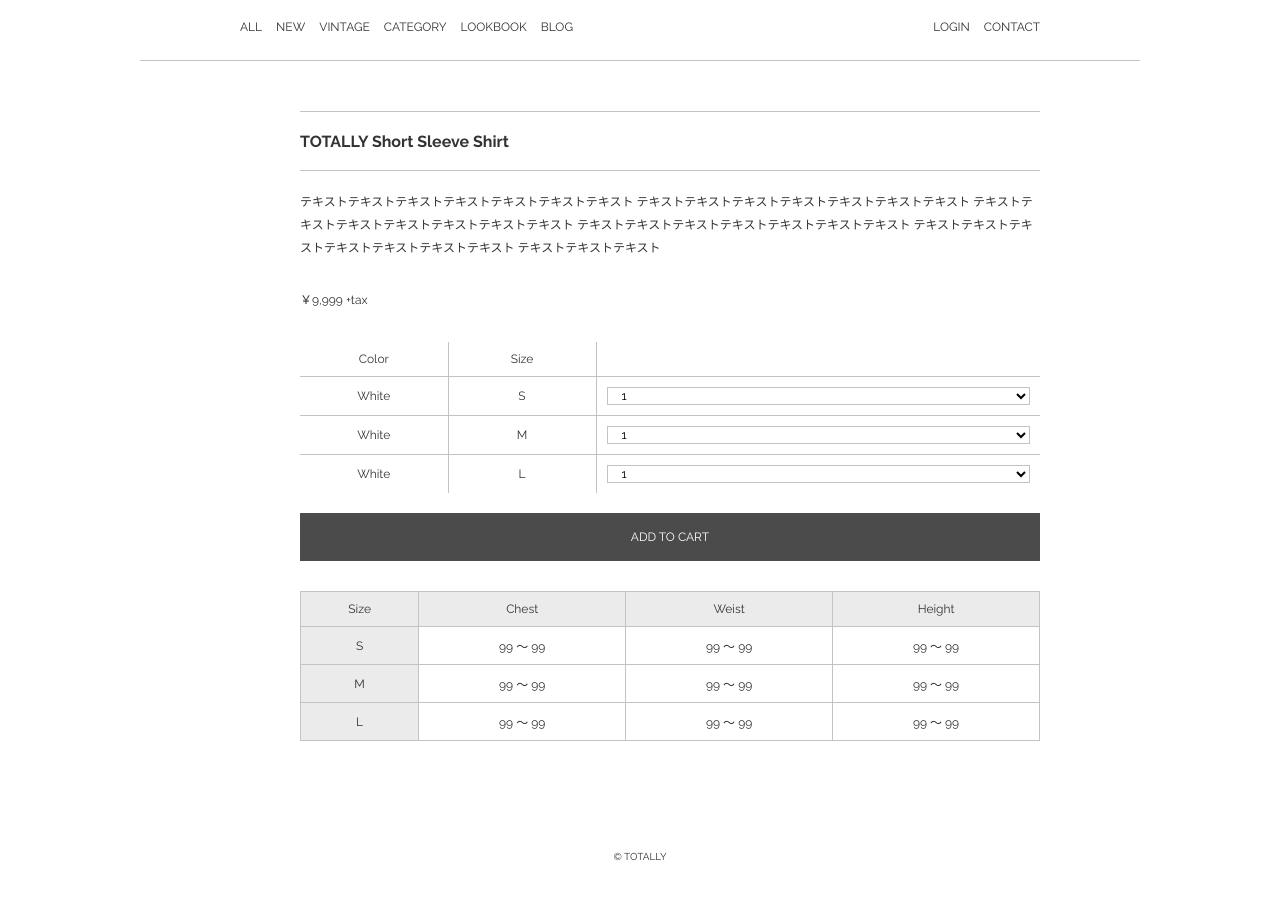
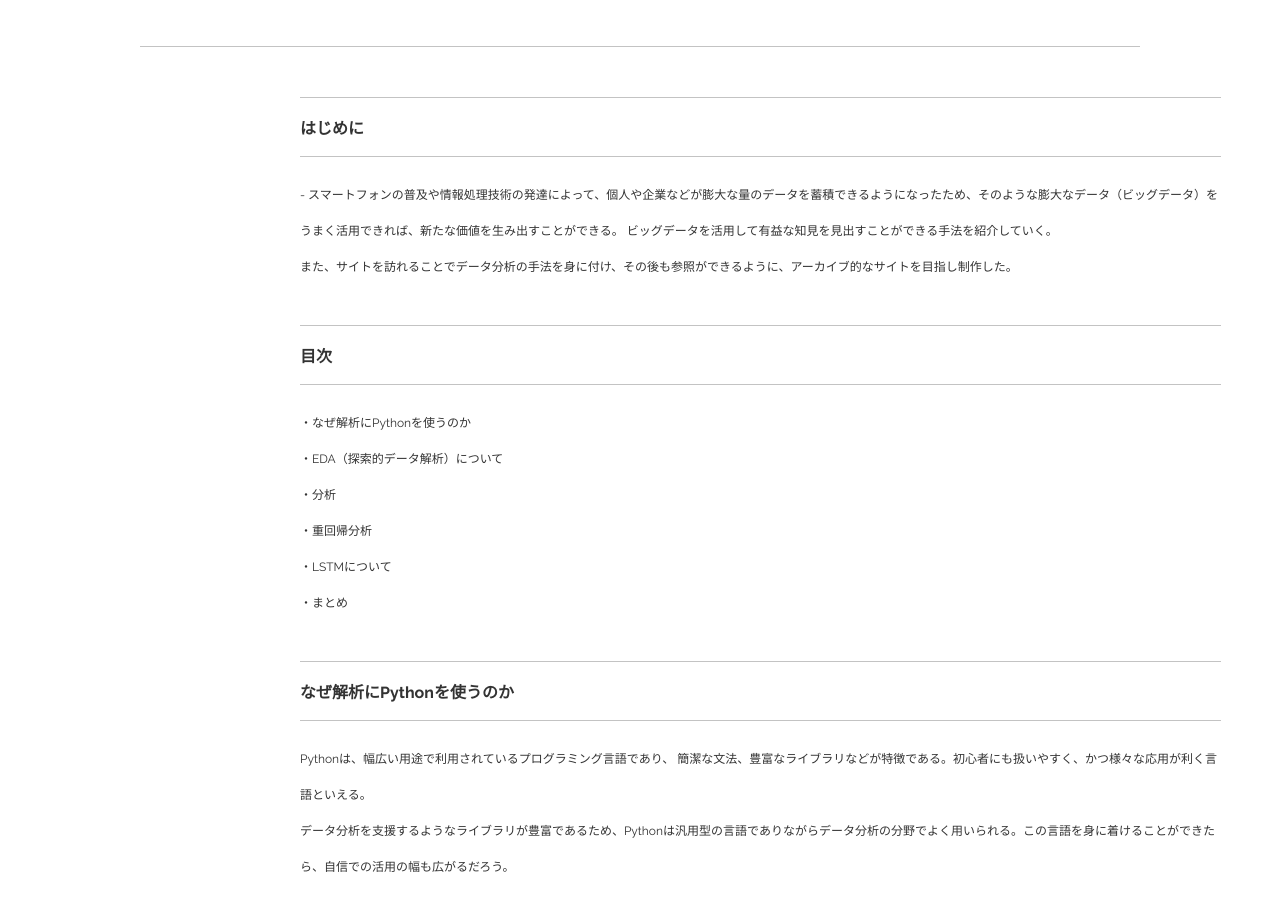
Before and after one commit to syumekino/neconomics, a plain HTML site: page index.html in a window 1280 px wide. Shown: the part 78-1000 px from the top of the page. Before the commit the page ends 950 px from the top, so only its background shows below. Drawn offline with nearby package versions, Linux system fonts and the light colour scheme; some packages are replaced by stand-ins of ours.

Commit message:
git comitt

```diff
--- a/index.html
+++ b/index.html
@@ -1,11 +1,14 @@
 <!DOCTYPE html>
+<link href="https://cdnjs.cloudflare.com/ajax/libs/prism/1.24.0/themes/prism.min.css" rel="stylesheet" />
+<script src="https://cdnjs.cloudflare.com/ajax/libs/prism/1.24.0/components/prism-core.min.js"></script>
+<script src="https://cdnjs.cloudflare.com/ajax/libs/prism/1.24.0/plugins/autoloader/prism-autoloader.min.js"></script>
 <html lang="ja">
   <head>
     <meta charset="utf-8">
-    <title>TOTALLY</title>
-    <meta name="description" content="テキストテキストテキストテキストテキストテキストテキストテキスト">
+    <title>Neconomics</title>
+    <meta name="description" content="">
     <meta name="viewport" content="width=device-width, initial-scale=1">
-    <link rel="shortcut icon" href="img/favicon.ico">
+    <!link rel="shortcut icon" href="img/favicon.ico">
     <link rel="stylesheet" href="https://unpkg.com/ress/dist/ress.min.css">
     <link rel="stylesheet" href="style.css">
     <link rel="preconnect" href="https://fonts.gstatic.com">
@@ -15,23 +18,10 @@
   <body>
     <header id="header">
       <div class="site-title">
-        <a href="index.html"><img src="img/logo.svg" alt="TOTALLY"></a>
+        <a href="index.html"><img src="img/logo.svg" alt="Neconomics"></a>
       </div>
 
-      <nav class="wrapper">
-        <ul class="menu">
-          <li><a href="#">ALL</a></li>
-          <li><a href="#">NEW</a></li>
-          <li><a href="#">VINTAGE</a></li>
-          <li><a href="#">CATEGORY</a></li>
-          <li><a href="#">LOOKBOOK</a></li>
-          <li><a href="#">BLOG</a></li>
-        </ul>
-        <ul class="login">
-          <li><a href="#">LOGIN</a></li>
-          <li><a href="#">CONTACT</a></li>
-        </ul>
-      </nav>
+
     </header>
 
     <main>
@@ -41,101 +31,92 @@
         </div>
 
         <div class="item-info">
-          <h1 class="item-title">TOTALLY Short Sleeve Shirt</h1>
+          <h1 class="item-title">はじめに</h1>
           <p>
-            テキストテキストテキストテキストテキストテキストテキスト
-            テキストテキストテキストテキストテキストテキストテキスト
-            テキストテキストテキストテキストテキストテキストテキスト
-            テキストテキストテキストテキストテキストテキストテキスト
-            テキストテキストテキストテキストテキストテキストテキスト
-            テキストテキストテキスト
+            - スマートフォンの普及や情報処理技術の発達によって、個人や企業などが膨大な量のデータを蓄積できるようになったため、そのような膨大なデータ（ビッグデータ）をうまく活用できれば、新たな価値を生み出すことができる。
+ビッグデータを活用して有益な知見を見出すことができる手法を紹介していく。<br>
+また、サイトを訪れることでデータ分析の手法を身に付け、その後も参照ができるように、アーカイブ的なサイトを目指し制作した。</p>
+          <h1 class="item-title">目次</h1>
+          <p>
+            <a href="#title1">・なぜ解析にPythonを使うのか</a><br>
+            <a href="#title2">・EDA（探索的データ解析）について</a><br>
+            <a href="#title3">・分析</a><br>
+            <a href="#title4">・重回帰分析</a><br>
+            <a href="#title5">・LSTMについて</a><br>
+            <a href="#title6">・まとめ</a><br>
+
           </p>
+          <h1 class="item-title">
+            <a name="title1">なぜ解析にPythonを使うのか</a>
+          </h1>
+          <p>Pythonは、幅広い用途で利用されているプログラミング言語であり、
+          簡潔な文法、豊富なライブラリなどが特徴である。初心者にも扱いやすく、かつ様々な応用が利く言語といえる。<br>
+          データ分析を支援するようなライブラリが豊富であるため、Pythonは汎用型の言語でありながらデータ分析の分野でよく用いられる。この言語を身に着けることができたら、自信での活用の幅も広がるだろう。</p>
+          <h1 class="item-title">
+            <a name="title2">EDA（探索的データ解析）について</a>
+          </h1>
+          <p>EDAとは、Explanatory Data Analysisの略で、日本語では「探索的データ分析」と訳される。<br>
+          データの特徴を把握し、構造を理解することを目的に行うもので、パターンの発見、異常の特定、仮説のテスト、前提条件の確認などが行われる。
+          利用するデータの中身を理解したり、分析の方針を決める上でとても重要な作業なので、データ分析においては欠かせないものとなっている。
+          具体的には、データの確認（データ数・カラム・欠損値の確認など）、基本統計量の確認、相関関係の確認、データの可視化を行うものである。</p>
+          <h1 class="item-title">
+            <a name="title3">分析</a>
+          </h1>
+          <p>レギュラーガソリン価格について、関連すると考えられる、原油価格、月中平均為替相場、C重油価格、輸入物価指数を用いて分析していく<br>
+            ここで、openpyxl、およびpandasというライブラリをもちいて、csvデータをインポートし、データフレームにした。<br>
+            corrメソッドを用いて、それぞれのデータ同士の相関係数を表示した。相関係数は二つのデータ間の相関関係の強さを表す指標で、-1から+1までの値をとる。値が+1に近いほど両者の間に「正の相関がある」と言え、-1に近いほど「負の相関がある」と言える。
 
-          <p>￥9,999 +tax</p>
+この分析の結果、「輸入物価指数（原油）」と「c重油価格」の間にはとても強い正の相関がある一方で「月中平均為替相場」と「レギュラーガソリン価格」との間にはあまり強い相関関係がないといえることが分かった。
+<br> 次にdescribeメソッドをもちいて、各種基本統計量を表の形で表示させた。ここでは、上から「要素の個数」、「算術平均」、「標準偏差」、「最小値」、「第一四分位数」、「中央値」、「第三四分位数」、「最大値」が表示される。
 
-          <table class="order-table">
-            <thead>
-              <tr>
-                <th class="color">Color</th>
-                <th class="size">Size</th>
-                <th class="quantity"></th>
-              </tr>
-            </thead>
-            <tbody>
-              <tr>
-                <td>White</td>
-                <td>S</td>
-                <td>
-                  <select name="quantity_s">
-                    <option value="1">1</option>
-                    <option value="2">2</option>
-                    <option value="3">3</option>
-                  </select>
-                </td>
-              </tr>
-              <tr>
-                <td>White</td>
-                <td>M</td>
-                <td>
-                  <select name="quantity_m">
-                    <option value="1">1</option>
-                    <option value="2">2</option>
-                    <option value="3">3</option>
-                  </select>
-                </td>
-              </tr>
-              <tr>
-                <td>White</td>
-                <td>L</td>
-                <td>
-                  <select name="quantity_l">
-                    <option value="1">1</option>
-                    <option value="2">2</option>
-                    <option value="3">3</option>
-                  </select>
-                </td>
-              </tr>
-            </tbody>
-          </table>
+基本統計量を確認することは、データの特徴を把握する上でとても重要である。例えば「輸入物価指数（b重油・c重油）」のデータについて、平均値と最大値を見てみるとおよそ４倍程度の差があることが分かった。データ全体から見てあまりにもかけ離れた値をとるデータを含めることは、統計分析を行う上で好ましくない場合があるため、そのようなデータについては標準偏差などを用いてそれが「外れ値」であるかを判断し、場合によってはそのデータを除外する必要がある。 <br>
+これらの統計量を可視化し、ヒストグラムを表示させるライブラリを利用した結果、図のような散布図が得られた。相関関係についてはかなり如実に表れていることが可視化できた。
+    </p><br>
+    <h1 class="item-title">
+      <a name="title4">重回帰分析</a>
+    </h1>
+          <p>説明文</p>
+          <link href="https://cdnjs.cloudflare.com/ajax/libs/prism/1.24.0/themes/prism.min.css" rel="stylesheet" />
+<script src="https://cdnjs.cloudflare.com/ajax/libs/prism/1.24.0/components/prism-core.min.js"></script>
+<script src="https://cdnjs.cloudflare.com/ajax/libs/prism/1.24.0/plugins/autoloader/prism-autoloader.min.js"></script>
 
-          <a class="cart-btn" href="#">ADD TO CART</a>
+<!-- Line Number-->
+<script src="https://cdnjs.cloudflare.com/ajax/libs/prism/1.24.0/plugins/line-numbers/prism-line-numbers.min.js"></script>
+<link href="https://cdnjs.cloudflare.com/ajax/libs/prism/1.24.0/plugins/line-numbers/prism-line-numbers.min.css" rel="stylesheet" />
 
-          <table class="size-table">
-            <thead>
-              <tr>
-                <th class="size">Size</th>
-                <th class="chest">Chest</th>
-                <th class="weist">Weist</th>
-                <th class="height">Height</th>
-              </tr>
-            </thead>
-            <tbody>
-              <tr>
-                <th>S</th>
-                <td>99 ～ 99</td>
-                <td>99 ～ 99</td>
-                <td>99 ～ 99</td>
-              </tr>
-              <tr>
-                <th>M</th>
-                <td>99 ～ 99</td>
-                <td>99 ～ 99</td>
-                <td>99 ～ 99</td>
-              </tr>
-              <tr>
-                <th>L</th>
-                <td>99 ～ 99</td>
-                <td>99 ～ 99</td>
-                <td>99 ～ 99</td>
-              </tr>
-            </tbody>
-          </table>
-        </div>
+<!-- Line HighLight-->
+<script src="https://cdnjs.cloudflare.com/ajax/libs/prism/1.24.0/plugins/line-highlight/prism-line-highlight.min.js"></script>
+<link href="https://cdnjs.cloudflare.com/ajax/libs/prism/1.24.0/plugins/line-highlight/prism-line-highlight.min.css" rel="stylesheet" />
+
+<!-- Unescaped Markup-->
+<script src="https://cdnjs.cloudflare.com/ajax/libs/prism/1.24.0/plugins/unescaped-markup/prism-unescaped-markup.min.js"></script>
+<link href="https://cdnjs.cloudflare.com/ajax/libs/prism/1.24.0/plugins/unescaped-markup/prism-unescaped-markup.min.css" rel="stylesheet" />
+
+<script type="text/plain" class="language-html line-numbers" data-line="1,2">
+import statsmodels.api as sm
+exp_cols = ['原油価格($/bbl)', '月中平均為替相場（USD/JPY）','c重油価格(\/kL)', '輸入物価指数（b重油・c重油）', '輸入物価指数（原油）']
+target_col = ["レギュラーガソリン価格(\/L)"]    #説明変数・目的変数を設定
+X = petrol[exp_cols]
+X = sm.add_constant(X)
+Y = petrol[target_col]
+
+model = sm.OLS(Y, X)
+result = model.fit()
+
+result.summary()    #重回帰分析の結果を表示
+
+</script>
+<img src="" alt="得られたヒストグラム">
+<img src="" alt="得られたヒストグラム">
+          <h1 class="item-title"><a name="title5">LSTMについて</a></h1>
+          <p>説明文</p>
+          <h1 class="item-title"><a name="title6">まとめ</a></h1>
+          <p>説明文</p>
       </div>
     </main>
 
     <footer id="footer" class="wrapper">
-      <p class="copyright">&copy; TOTALLY</p>
+      <p class="copyright">&copy; Neconomics</p>
     </footer>
   </body>
 </html>
--- a/style.css
+++ b/style.css
@@ -24,7 +24,7 @@ table {
 }
 .site-title {
   width: 109px;
-  line-height: 1px;
+  line-height: 5px;
   margin: 0 auto 36px auto;
 }
 .site-title a {
@@ -79,8 +79,8 @@ flex-shrink: 0;
   margin-right: 60px;
 }
 #item .item-info p {
-  margin-bottom: 30px;
-  line-height: 1.9;
+  margin-bottom: 40px;
+  line-height: 3;
 }
 /*
 「display: flex;」と「align-items: center;」で、
```
Also changed, not shown: 1 other file.
